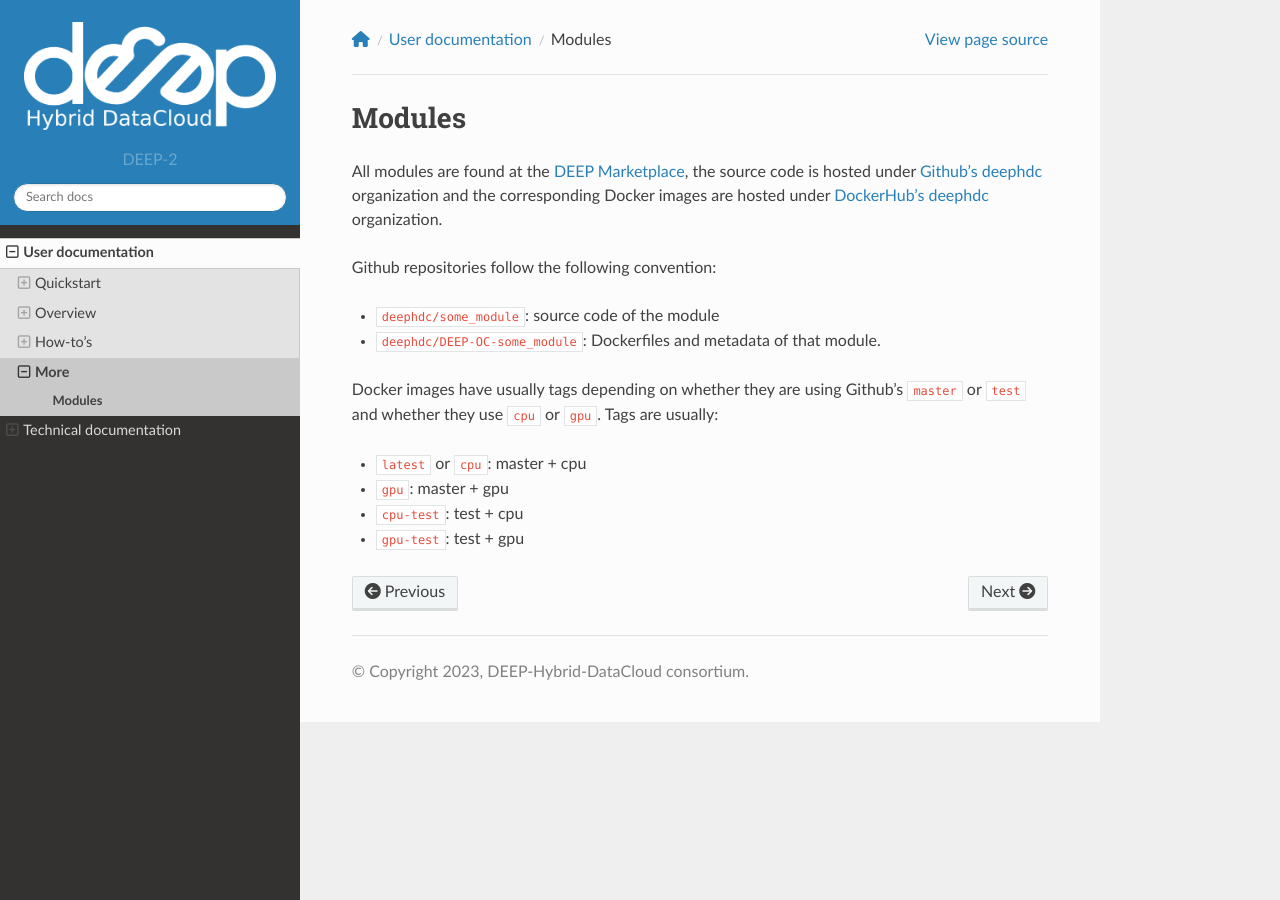
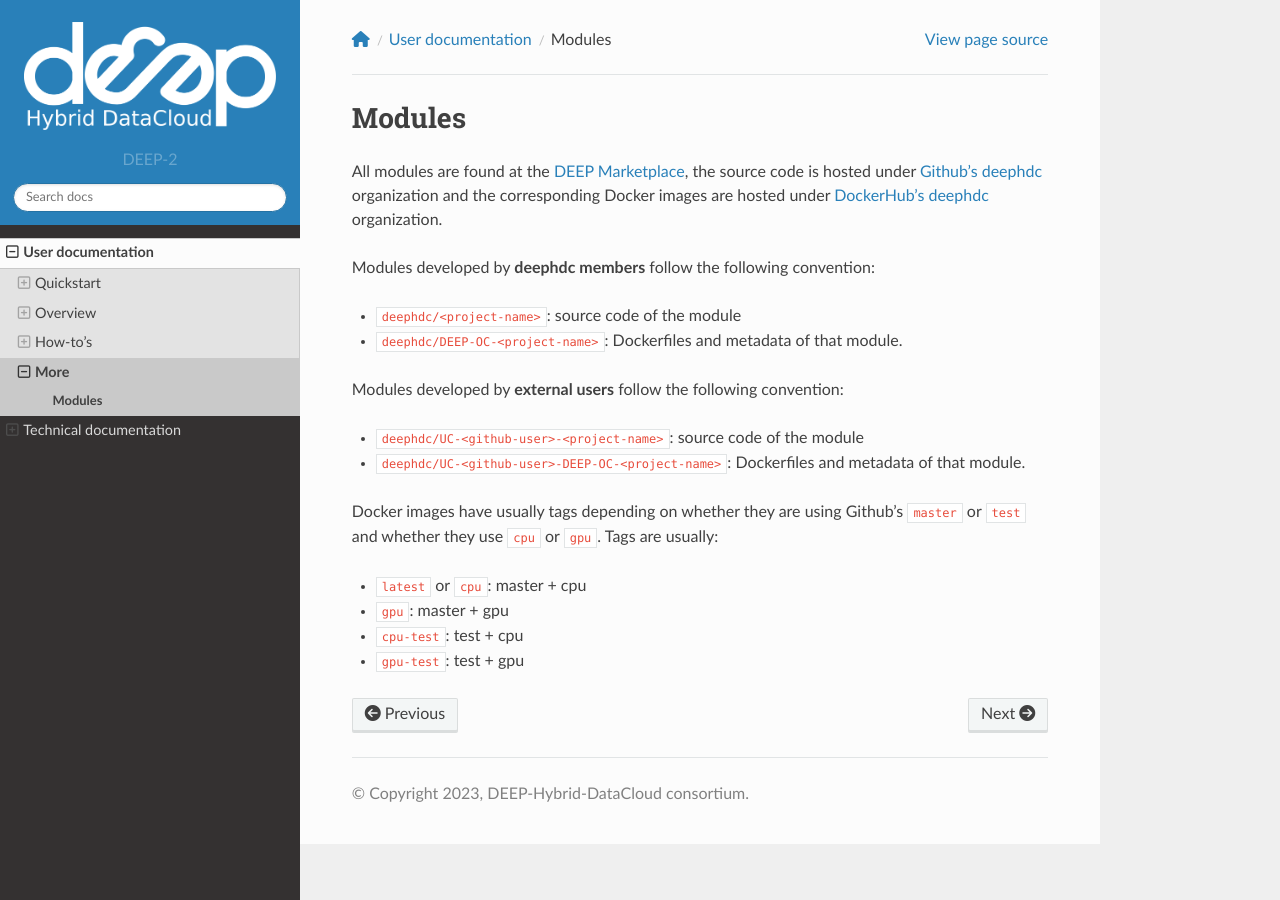
Before and after one commit to deephdc/deep-docs, a Sphinx documentation site: the page built from source/user/modules/index.rst, in a window 1280 px wide. Built offline with Sphinx 7.4.7 and the Read the Docs theme 2.0.0, drawn with Linux system fonts in a browser that asks for light colours; nearby versions of some CDN libraries.

Commit message:
update docs

```diff
--- a/source/user/modules/index.rst
+++ b/source/user/modules/index.rst
@@ -5,10 +5,15 @@
 hosted under `Github's deephdc <https://github.com/deephdc>`__ organization and the corresponding Docker images are
 hosted under `DockerHub's deephdc <https://hub.docker.com/u/deephdc/>`__ organization.
 
-Github repositories follow the following convention:
+Modules developed by **deephdc members** follow the following convention:
 
-* ``deephdc/some_module``: source code of the module
-* ``deephdc/DEEP-OC-some_module``: Dockerfiles and metadata of that module.
+* ``deephdc/<project-name>``: source code of the module
+* ``deephdc/DEEP-OC-<project-name>``: Dockerfiles and metadata of that module.
+
+Modules developed by **external users** follow the following convention:
+
+* ``deephdc/UC-<github-user>-<project-name>``: source code of the module
+* ``deephdc/UC-<github-user>-DEEP-OC-<project-name>``: Dockerfiles and metadata of that module.
 
 Docker images have usually tags depending on whether they are using Github's ``master`` or ``test`` and
 whether they use ``cpu`` or ``gpu``. Tags are usually:
```
Also changed, not shown: source/user/howto/develop-model.rst (+7 -7 lines).
